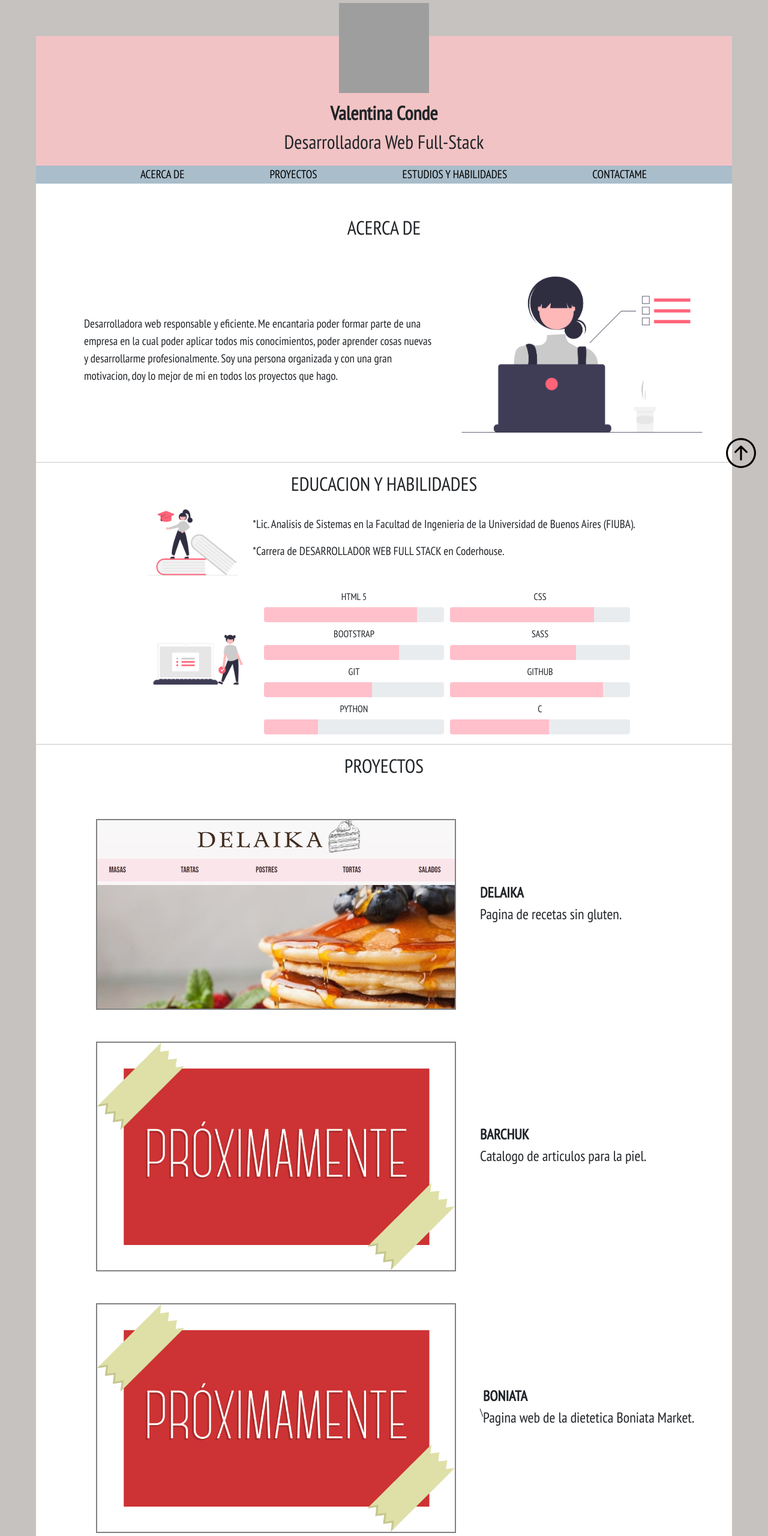
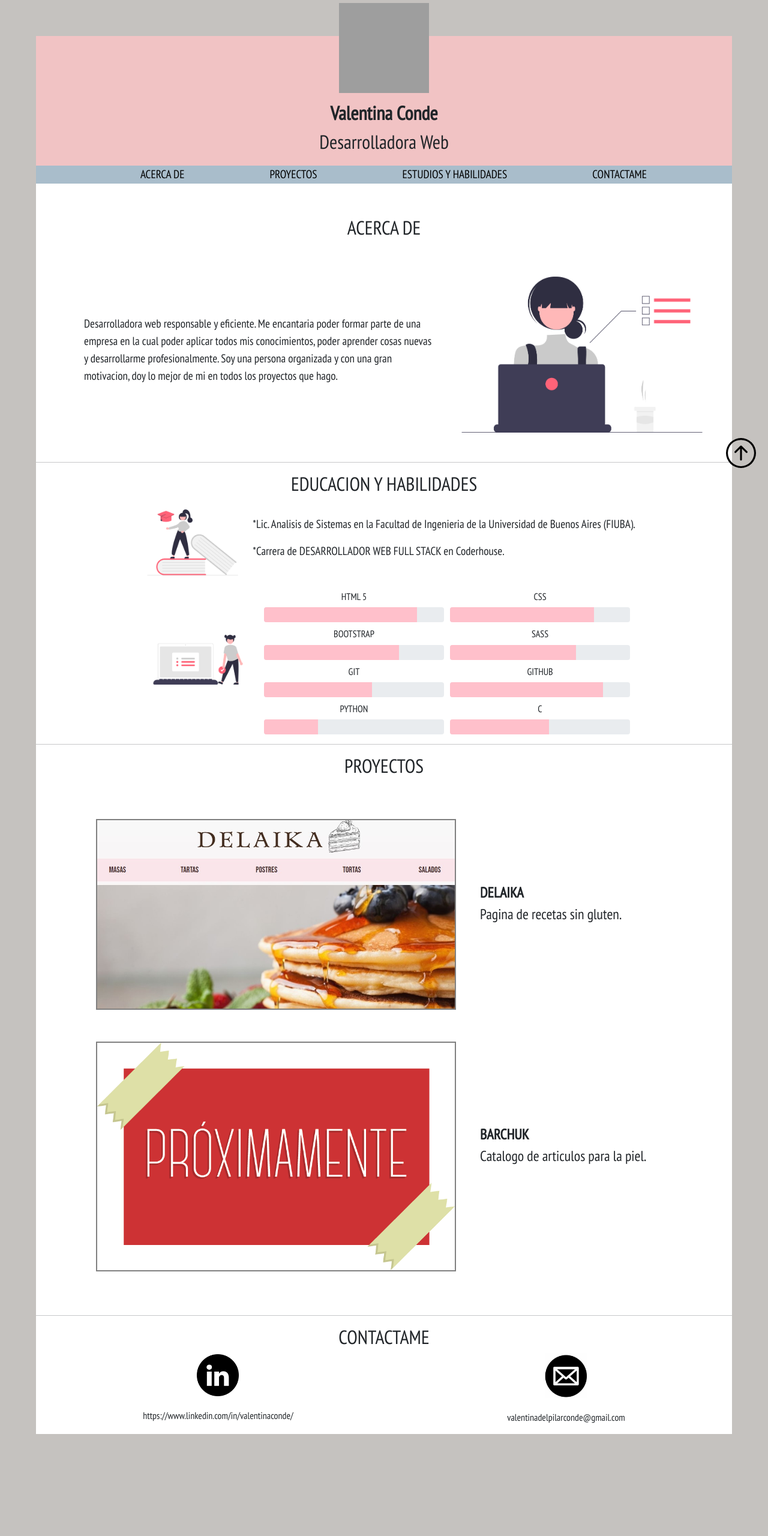
Before and after one commit to valentinaconde/portfolio_viejo, a plain HTML site: page index.html in a window 1280 px wide. Shown: the top 2560 px of the page at 60% size. After the commit the page ends 2450 px from the top, so only its background shows below. Drawn offline with nearby package versions, Linux system fonts and the light colour scheme; grey boxes are pictures that could not be loaded.

Commit message:
cambios menores

```diff
--- a/index.html
+++ b/index.html
@@ -25,7 +25,7 @@
         <div class="titulo_cv_nombre_profesion">
             <div class="titulo">
                 <p style="font-size: xx-large; text-align: center;"> <strong> Valentina Conde </strong> <br>
-                    Desarrolladora Web Full-Stack</p>
+                    Desarrolladora Web</p>
             </div>
 
             <div class="categorias">
@@ -160,16 +160,17 @@
             </div>
             <hr>
             <div class="proyecto">
-                <a href="https://valendelpilar.github.io/barchuk_SE/"><img src="multimedia/proximamente.png"
+                <!-- https://valendelpilar.github.io/barchuk_SE/ -->
+                <a href=""><img src="multimedia/proximamente.png"
                         alt="barchuk" class="imagen_proyecto"></a>
                 <p class="titulo_proyecto barchuk"><strong>BARCHUK</strong> <br> Catalogo de articulos para la piel.</p>
             </div>
             <hr>
-            <div class="proyecto">
+            <!-- <div class="proyecto">
                 <a href="https://github.com/valendelpilar/boniata"> <img src="multimedia/proximamente.png" alt="boniata"
                         class="imagen_proyecto"></a>\
                 <p class="titulo_proyecto boniata"><strong>BONIATA</strong> <br> Pagina web de la dietetica Boniata Market.</p>
-            </div>
+            </div> -->
         </div>
     </main>
     <br>
```
